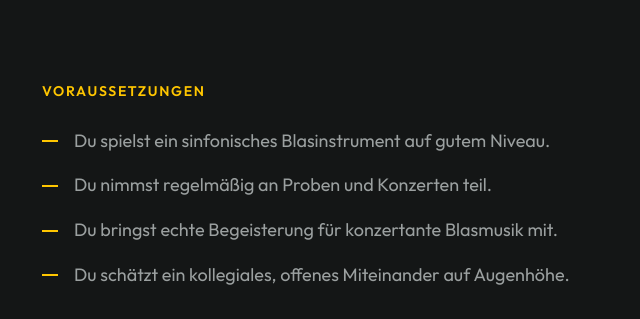
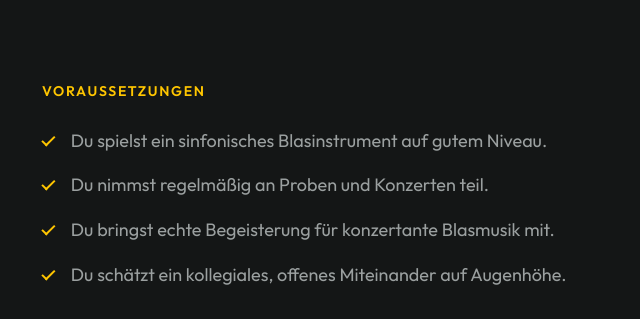
Before and after one commit to blasorchester-muenchen/website, a website: page index.html in a window 1280 px wide. Shown: the part 8620-8939 px from the top of the page, 630-1270 px from the left. Drawn offline with Linux system fonts and the light colour scheme.

Commit message:
Use tickmarks for check list

```diff
--- a/css/style.css
+++ b/css/style.css
@@ -658,10 +658,12 @@ figure.frame figcaption {
 }
 .checks li::before {
   content: "";
-  width: 1rem;
-  height: var(--line);
-  background: var(--acc);
-  margin-top: 0.75em;
+  width: 0.8rem;
+  height: 0.45rem;
+  border-left: var(--line) solid var(--acc);
+  border-bottom: var(--line) solid var(--acc);
+  transform: rotate(-45deg);
+  margin-top: 0.5em;
 }
 
 .support-action { justify-content: flex-end; }
```
